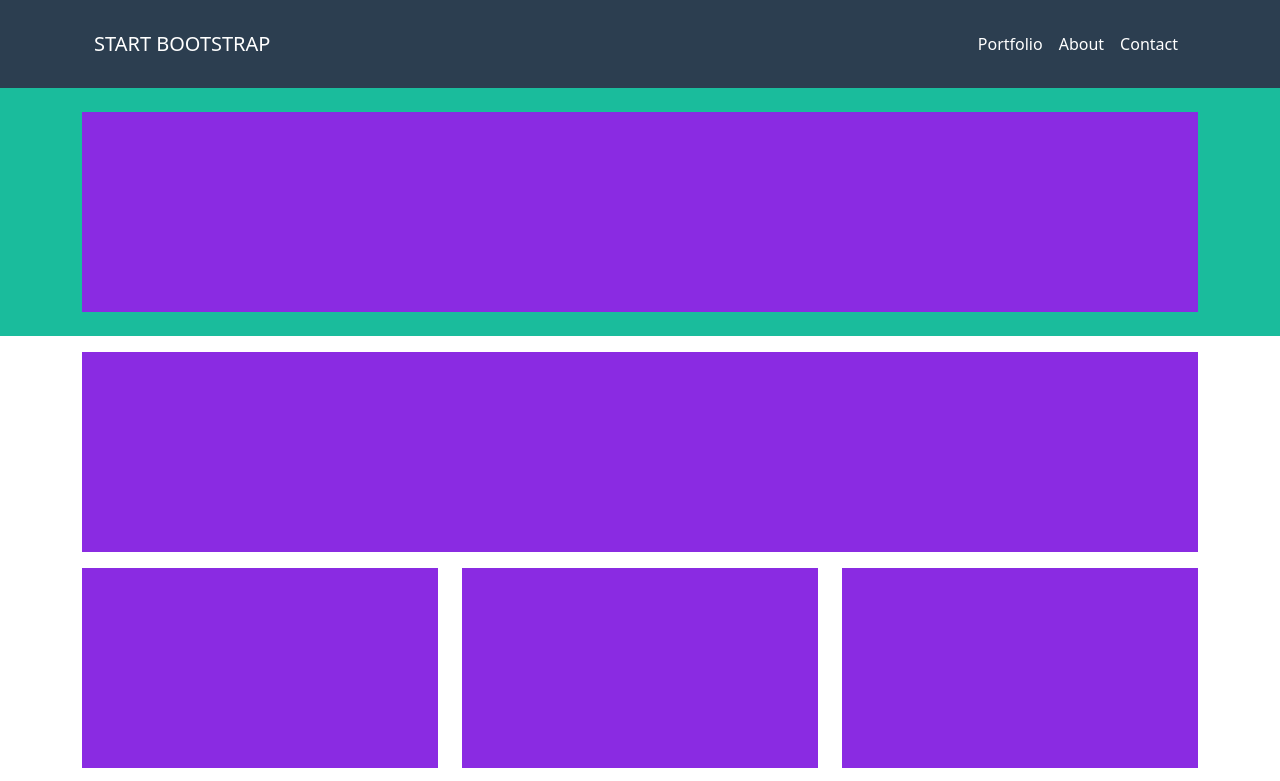
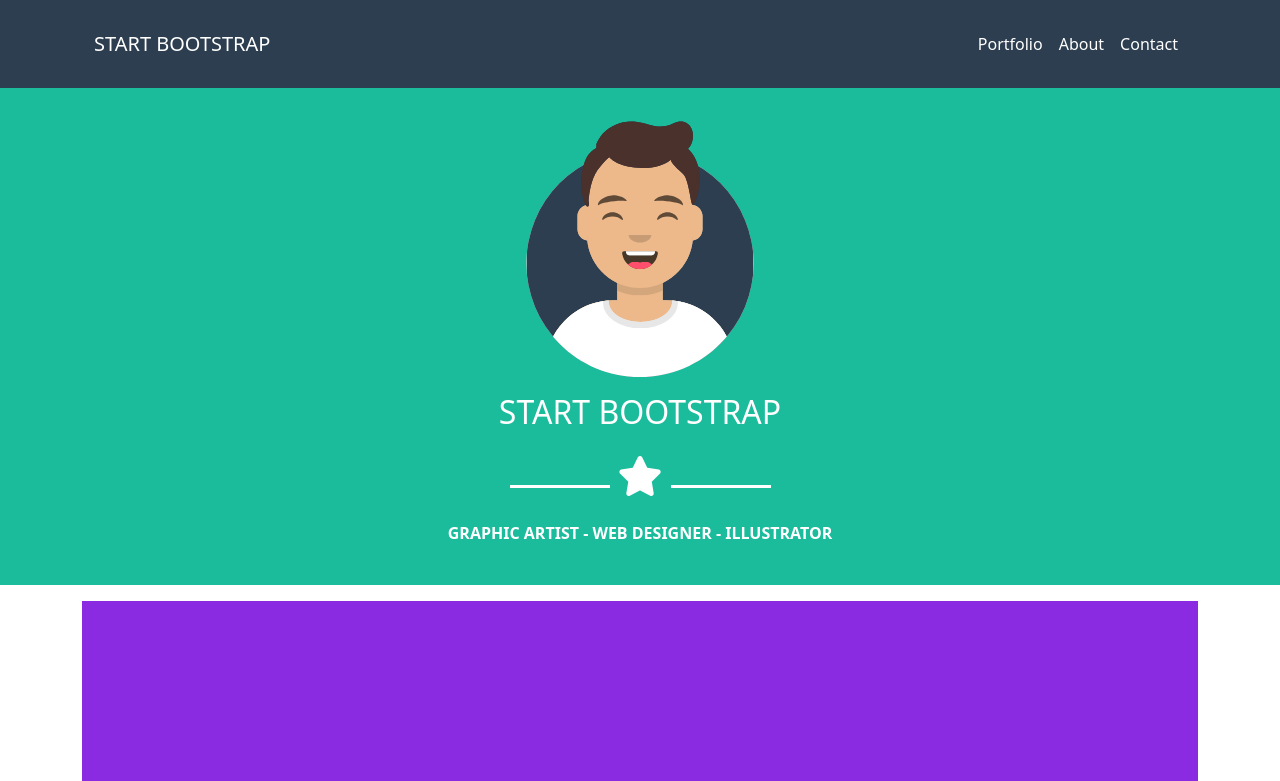
Before and after one commit to Andrearomeo04/html-css-bootstrap-freelancer, a plain HTML site: page index.html in a window 1280 px wide. Shown: the top 781 px of the page. Drawn offline with nearby package versions, Linux system fonts and the light colour scheme.

Commit message:
[UPD] added content on the avatar section

```diff
--- a/css/style.css
+++ b/css/style.css
@@ -28,3 +28,13 @@ header {
 .avatar {
     width: 250px;
 }
+
+.lines::after,
+.lines::before {
+    content: "";
+    width: 100px;
+    height: 3px;
+    background-color: white;
+    display: inline-block;
+    vertical-align: middle;
+}
--- a/index.html
+++ b/index.html
@@ -43,7 +43,12 @@
             <div class="container">
                 <div class="row">
                     <div class="col-12 text-center">
-                        <div class="content"></div>
+                        <img src="./img/avatar.svg" alt="avatar" class="avatar">
+                        <h2 class="py-3 text-white">START BOOTSTRAP</h2>
+                        <div class="pb-4">
+                            <span class="lines"><i class="fas fa-star text-white mx-2 display-6"></i></span>
+                        </div>
+                        <p class="text-white"><strong>GRAPHIC ARTIST - WEB DESIGNER - ILLUSTRATOR</strong></p>
                     </div>
                 </div>
             </div>
```
